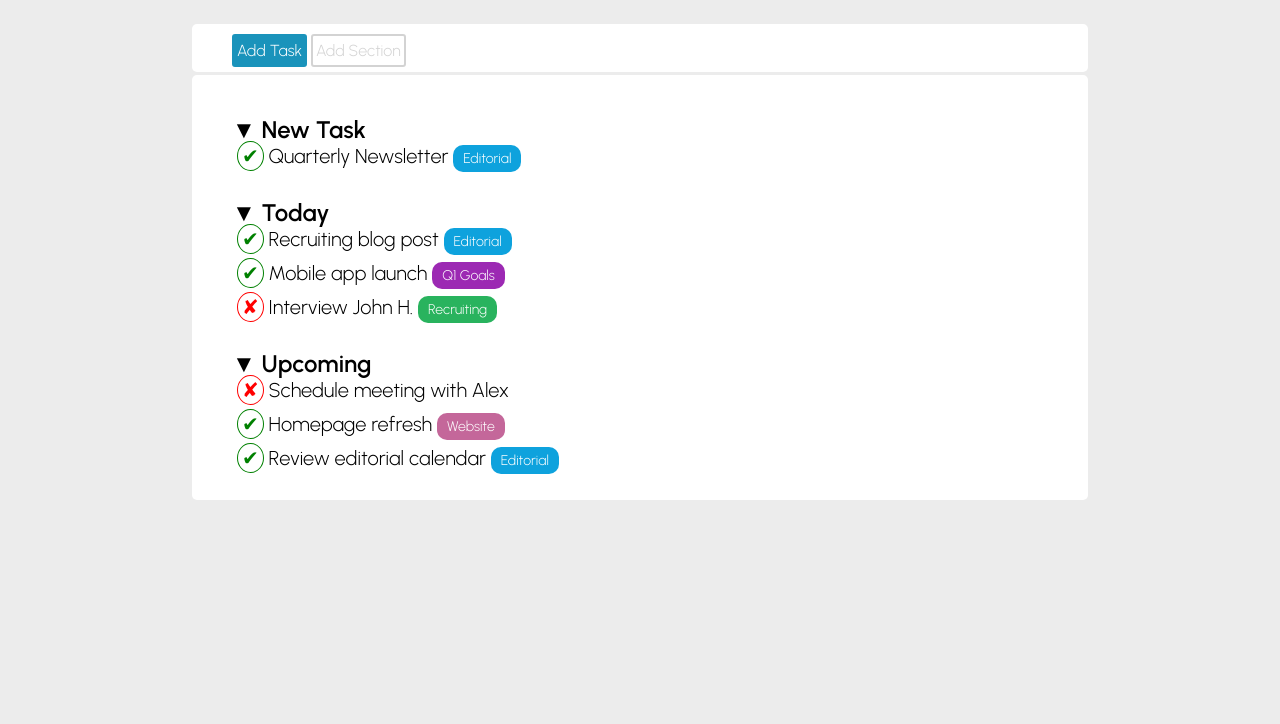
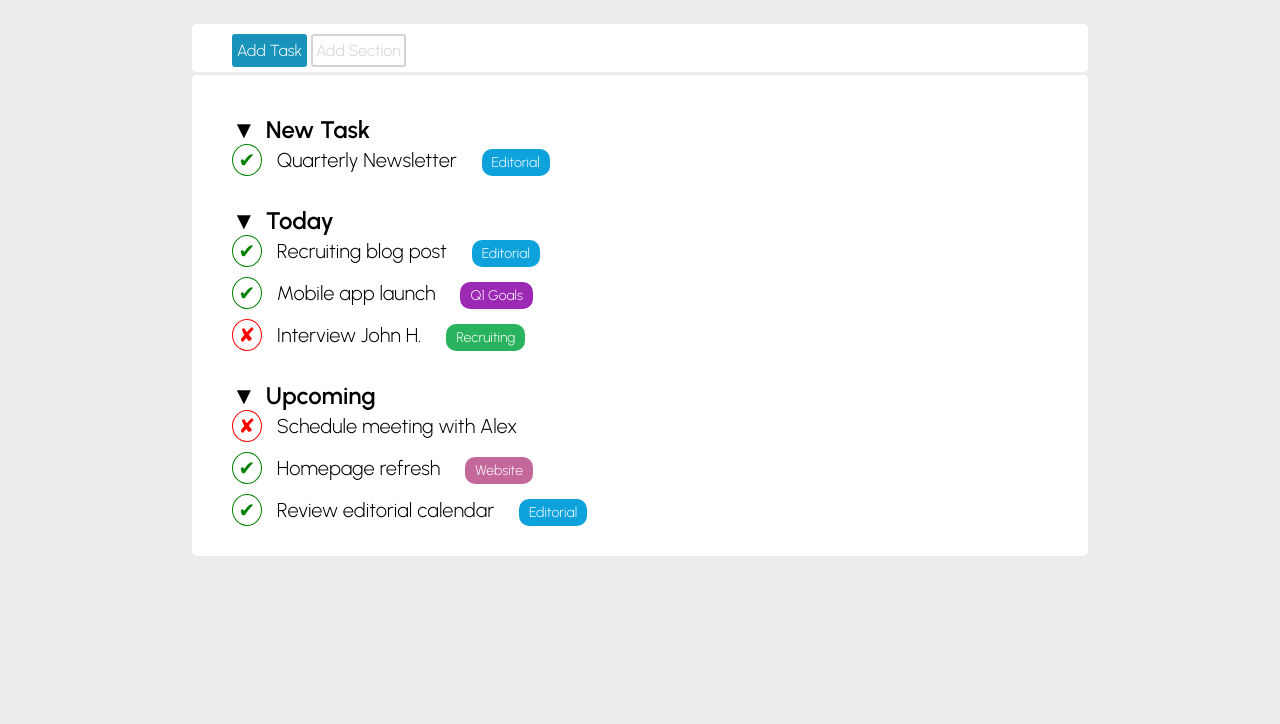
Before and after one commit to FrancescoSanti1/html-css-toboolist, a plain HTML site: page index.html in a window 1280 px wide. Shown: the part 76-800 px from the top of the page. Drawn offline with Linux system fonts and the light colour scheme.

Commit message:
revisione intestazione, pulsanti, simboli e tag

```diff
--- a/css/style.css
+++ b/css/style.css
@@ -20,13 +20,13 @@ header {
 
 #logo {
     height: 50px;
-    line-height: 50px;
     vertical-align: middle;
 }
 
 #titolo-pagina {
     font-size: 30px;
     font-weight: 600;
+    vertical-align: middle;
 }
 
 /* CSS relativo al contenitore e alle sue parti */
@@ -53,6 +53,7 @@ main, #sezione-pulsanti {
     padding: 5px 3px;
     border-radius: 3px;
     display: inline-block;
+    text-decoration: none;
 }
 
 #pulsante-blu {
@@ -79,7 +80,8 @@ main {
 }
 
 .titolo-sezione::before {
-    content: "\25BC  ";
+    content: "\25BC";
+    margin-right: 10px;
 }
 
 .task {
@@ -87,57 +89,59 @@ main {
     margin-bottom: 10px;
 }
 
-.task-descrizione {
-    margin-left: 5px;
+/* Questa parte è relativa alle spunte "fatto" e "da fare" */
+
+.task-circle::before {
+    display: inline-block;
+    font-size: 20px;
+    height: 22px;
+    width: 20px;
+    text-align: center;
+    line-height: 22px;
+    border-radius: 50%;
+    padding: 4px;
+    margin-right: 10px;
 }
 
-.fatto .task-descrizione::before {
+.task-circle.check::before {
     content: "\2714";
     color: green;
     border: solid 1px green;
-    border-radius: 50%;
-    padding: 2px 4px;
 }
 
-.da-fare .task-descrizione::before {
+.task-circle.cross::before {
     content: "\2718";
     color: red;
     border: solid 1px red;
-    border-radius: 50%;
-    padding: 2px 4px;
 }
+
 
 /* Questa parte assegna i bollini degli argomenti ai singoli task */
 
-.argomento {
+.argomento::after {
     font-size: 14px;
     color: white;
+    border-radius: 10px;
+    padding: 5px 10px;
+    margin-left: 20px;
 }
 
-.editorial::after {
+.argomento.editorial::after {
     content: "Editorial";
     background-color: rgb(14, 162, 221);
-    border-radius: 10px;
-    padding: 5px 10px;
 }
 
-.goals::after {
+.argomento.goals::after {
     content: "Q1 Goals";
     background-color: rgb(156, 41, 179);
-    border-radius: 10px;
-    padding: 5px 10px;
 }
 
-.recruiting::after {
+.argomento.recruiting::after {
     content: "Recruiting";
     background-color: rgb(41, 179, 94);
-    border-radius: 10px;
-    padding: 5px 10px;
 }
 
-.website::after {
+.argomento.website::after {
     content: "Website";
     background-color: rgb(196, 103, 154);
-    border-radius: 10px;
-    padding: 5px 10px;
 }
--- a/index.html
+++ b/index.html
@@ -18,8 +18,8 @@
     <div id="contenitore">
 
         <section id="sezione-pulsanti">
-            <div class="pulsante" id="pulsante-blu">Add Task</div>
-            <div class="pulsante" id="pulsante-bianco">Add Section</div>
+            <a href="#" class="pulsante" id="pulsante-blu">Add Task</a>
+            <a href="#" class="pulsante" id="pulsante-bianco">Add Section</a>
         </section>
 
         <!-- main con al suo interno tutte le task divise nelle singole sezioni -->
@@ -27,7 +27,8 @@
             <section class="sezione-task">
                 <h2 class="titolo-sezione">New Task</h2>
                 <div class="task fatto">
-                    <span class="task-descrizione">  Quarterly Newsletter</span>
+                    <span class="task-circle check"></span>
+                    <span class="task-descrizione">Quarterly Newsletter</span>
                     <span class="argomento editorial"></span>
                 </div>
             </section>
@@ -35,15 +36,18 @@
             <section class="sezione-task">
                 <h2 class="titolo-sezione">Today</h2>
                 <div class="task fatto">
-                    <span class="task-descrizione">  Recruiting blog post</span>
+                    <span class="task-circle check"></span>
+                    <span class="task-descrizione">Recruiting blog post</span>
                     <span class="argomento editorial"></span>
                 </div>
                 <div class="task fatto">
-                    <span class="task-descrizione">  Mobile app launch</span>
+                    <span class="task-circle check"></span>
+                    <span class="task-descrizione">Mobile app launch</span>
                     <span class="argomento goals"></span>
                 </div>
                 <div class="task da-fare">
-                    <span class="task-descrizione">  Interview John H.</span>
+                    <span class="task-circle cross"></span>
+                    <span class="task-descrizione">Interview John H.</span>
                     <span class="argomento recruiting"></span>
                 </div>
             </section>
@@ -51,15 +55,18 @@
             <section class="sezione-task">
                 <h2 class="titolo-sezione">Upcoming</h2>
                 <div class="task da-fare">
-                    <span class="task-descrizione">  Schedule meeting with Alex</span>
+                    <span class="task-circle cross"></span>
+                    <span class="task-descrizione">Schedule meeting with Alex</span>
                     <span class="argomento"></span>
                 </div>
                 <div class="task fatto">
-                    <span class="task-descrizione">  Homepage refresh</span>
+                    <span class="task-circle check"></span>
+                    <span class="task-descrizione">Homepage refresh</span>
                     <span class="argomento website"></span>
                 </div>
                 <div class="task fatto">
-                    <span class="task-descrizione">  Review editorial calendar</span>
+                    <span class="task-circle check"></span>
+                    <span class="task-descrizione">Review editorial calendar</span>
                     <span class="argomento editorial"></span>
                 </div>
             </section>
```
